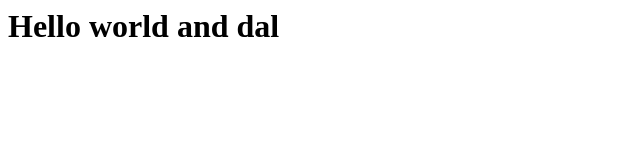
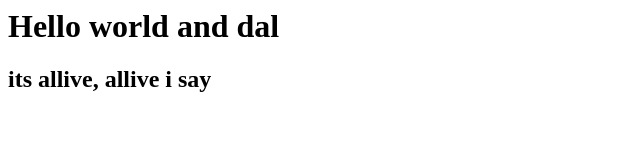
Before and after one commit to Systemystic/Systemystic.github.io, a plain HTML site: page index.html in a window 1280 px wide. Shown: the whole page, without its empty margins (0-640 px from the left). Drawn offline with Linux system fonts and the light colour scheme.

Commit message:
more text

```diff
--- a/index.html
+++ b/index.html
@@ -4,5 +4,5 @@
 
 
 <h1> Hello world and dal </h1>
-
+<h2> its allive, allive i say </h2>
 </html>
```
